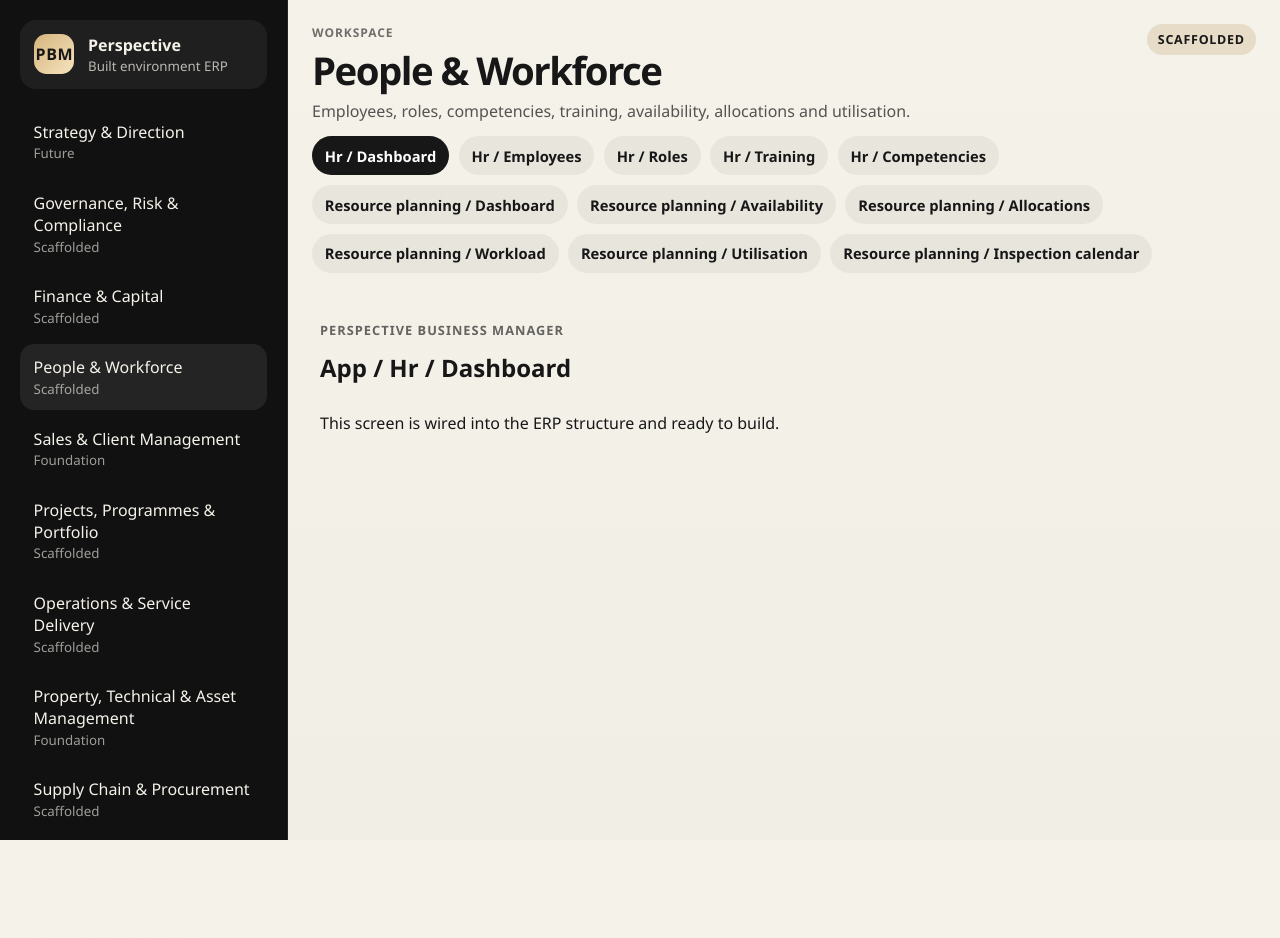
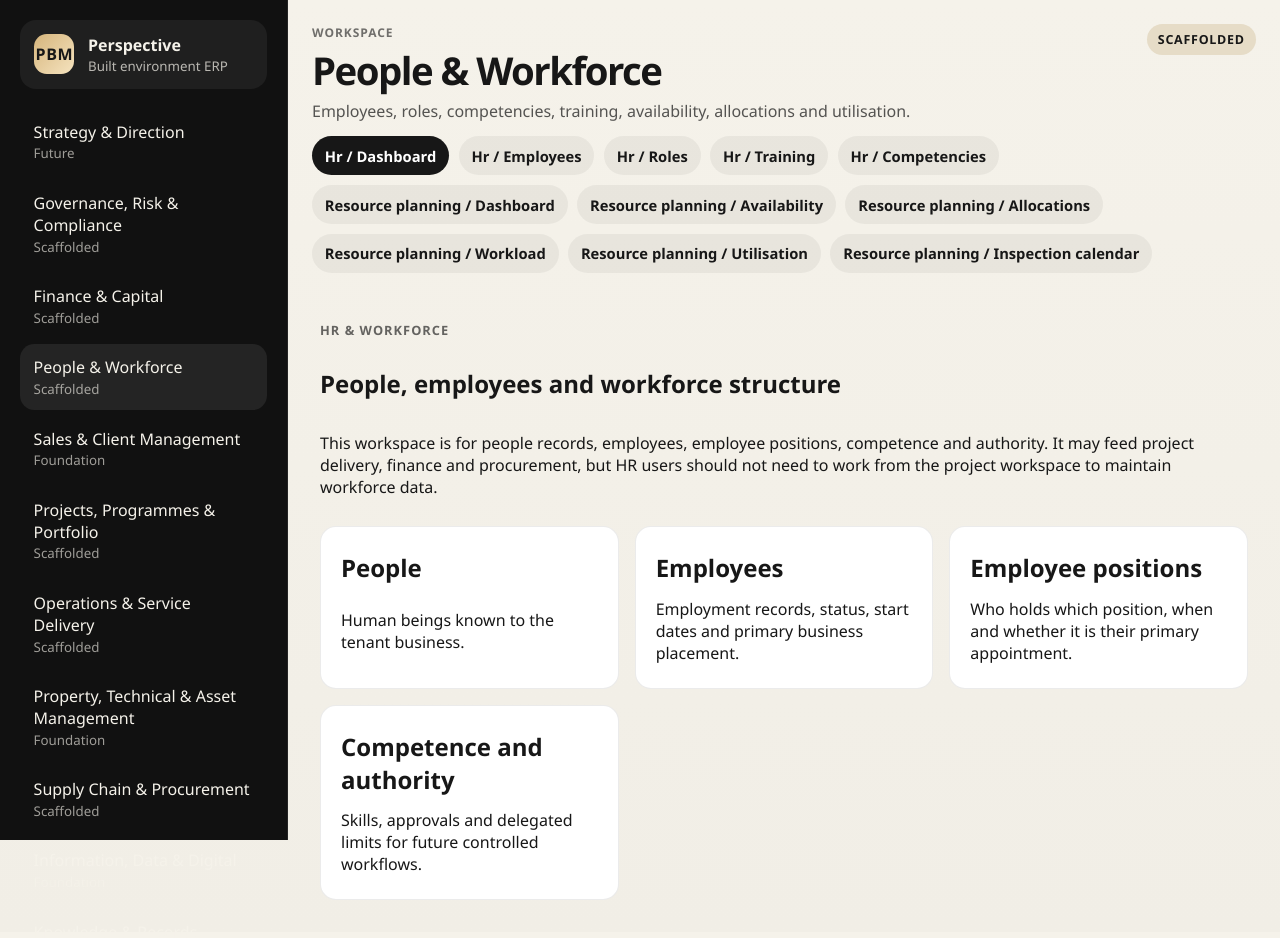
Before and after one commit to 8140spitt/perspective_business_manager, a SvelteKit app: page /app/hr/dashboard in a window 1280 px wide. Shown: the top 938 px of the page. Built offline with nearby package versions, Linux system fonts and the light colour scheme.

Commit message:
Clarify HR workspace dashboard scope

```diff
--- a/src/routes/app/hr/dashboard/+page.svelte
+++ b/src/routes/app/hr/dashboard/+page.svelte
@@ -1,17 +1,40 @@
 <svelte:head>
-	<title>App / Hr / Dashboard | Perspective Business Manager</title>
+	<title>HR & Workforce | Perspective Business Manager</title>
 </svelte:head>
 
 <section class="page">
-	<p class="eyebrow">Perspective Business Manager</p>
-	<h1>App / Hr / Dashboard</h1>
-	<p>This screen is wired into the ERP structure and ready to build.</p>
+	<p class="eyebrow">HR & Workforce</p>
+	<h1>People, employees and workforce structure</h1>
+	<p>
+		This workspace is for people records, employees, employee positions, competence and authority.
+		It may feed project delivery, finance and procurement, but HR users should not need to work from
+		the project workspace to maintain workforce data.
+	</p>
+
+	<section class="cards" aria-label="HR workspace areas">
+		<article>
+			<h2>People</h2>
+			<p>Human beings known to the tenant business.</p>
+		</article>
+		<article>
+			<h2>Employees</h2>
+			<p>Employment records, status, start dates and primary business placement.</p>
+		</article>
+		<article>
+			<h2>Employee positions</h2>
+			<p>Who holds which position, when and whether it is their primary appointment.</p>
+		</article>
+		<article>
+			<h2>Competence and authority</h2>
+			<p>Skills, approvals and delegated limits for future controlled workflows.</p>
+		</article>
+	</section>
 </section>
 
 <style>
 	.page {
 		display: grid;
-		gap: 0.75rem;
+		gap: 1.5rem;
 		padding: 2rem;
 	}
 
@@ -24,7 +47,24 @@
 		opacity: 0.65;
 	}
 
-	h1 {
-		margin: 0;
+	h1,
+	h2,
+	p {
+		margin-block: 0.25rem;
+	}
+
+	.cards {
+		display: grid;
+		grid-template-columns: repeat(auto-fit, minmax(14rem, 1fr));
+		gap: 1rem;
+	}
+
+	article {
+		display: grid;
+		gap: 0.35rem;
+		border: 1px solid rgba(0, 0, 0, 0.08);
+		border-radius: 1rem;
+		padding: 1.25rem;
+		background: white;
 	}
 </style>
```
